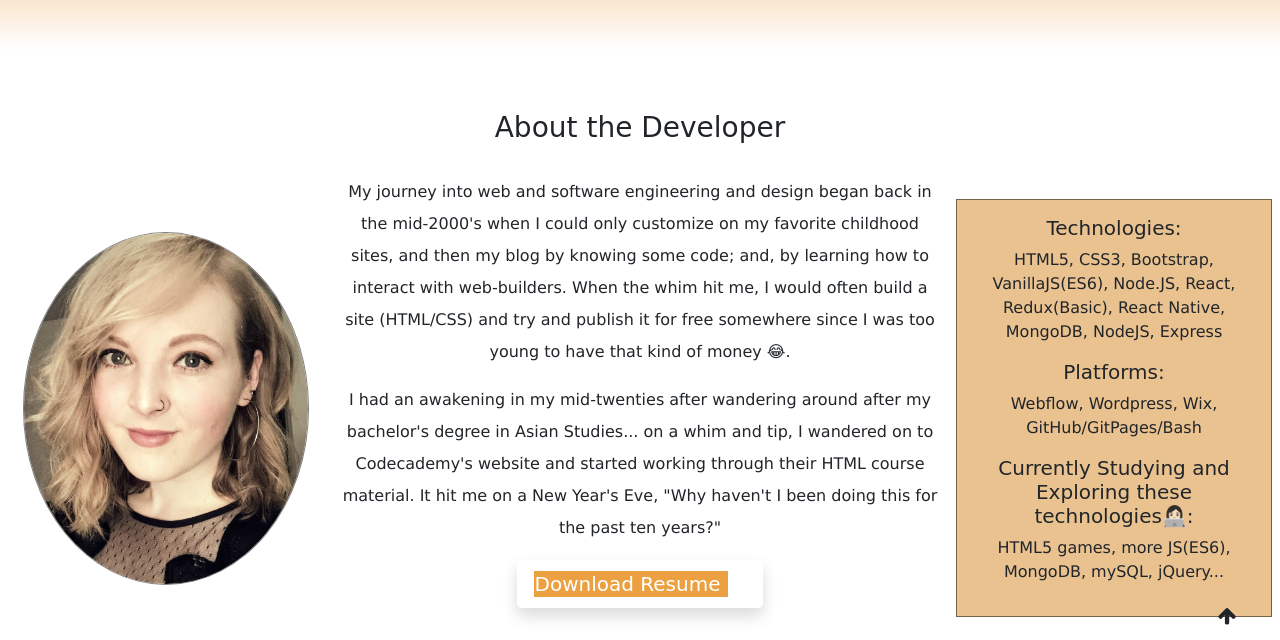
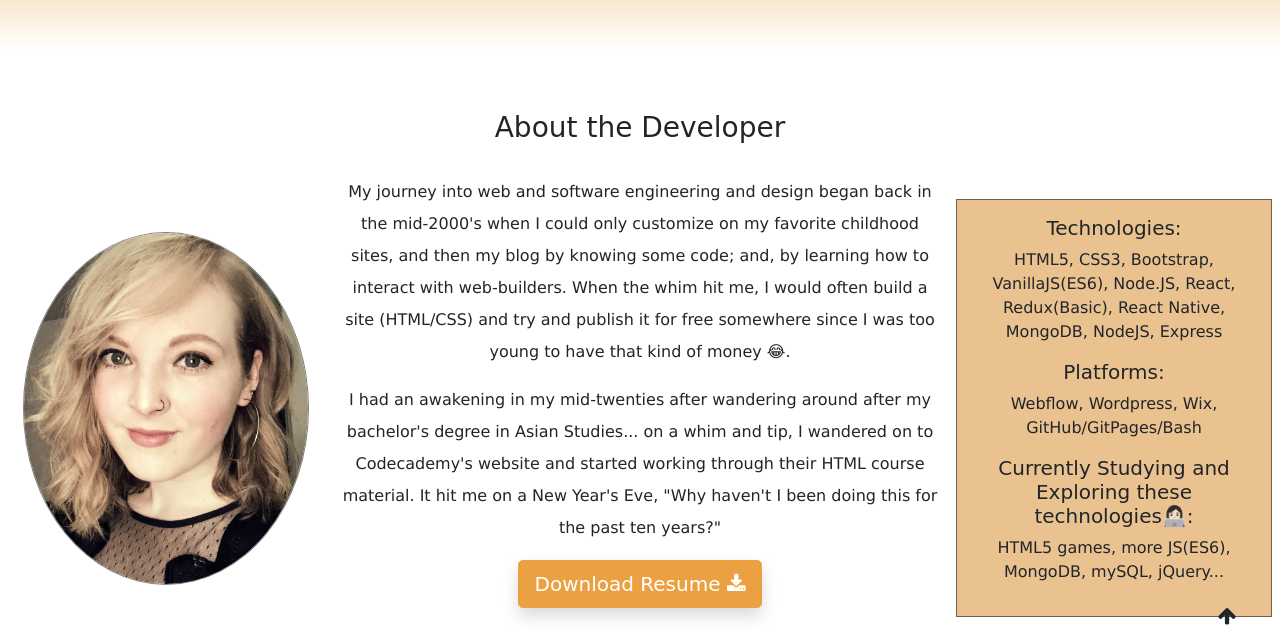
Before and after one commit to bastanley1211/portfoliosite, a website: page index.html in a window 1280 px wide. Shown: the part 160-800 px from the top of the page. Drawn offline with nearby package versions, Linux system fonts and the light colour scheme; a script that the page names is missing; a web font is replaced by a local one.

Commit message:
btn issues

```diff
--- a/index.html
+++ b/index.html
@@ -77,8 +77,8 @@
                         past ten years?"
                     </p>
                     <p>
-                        <button class="shadow btn btn-lg text-white mx-auto text-center mb-3">
-                            <a href="files/DevResumePublic.pdf" class="orange-btn" download>Download Resume </a><i
+                        <button class="shadow btn btn-lg text-white mx-auto text-center mb-3 orange-btn">
+                            <a href="files/DevResumePublic.pdf" download>Download Resume </a><i
                                 class="fa fa-download"></i></button>
                     </p>
                 </div>
```
